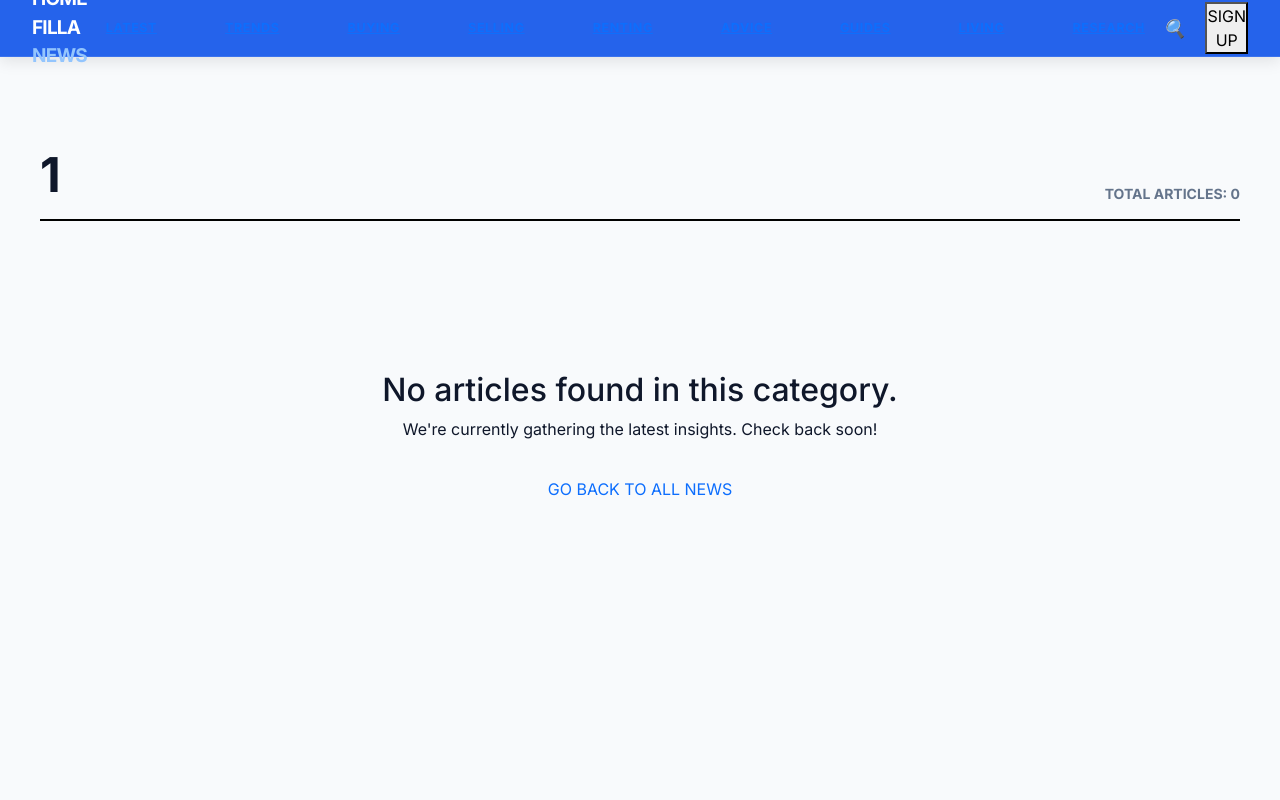
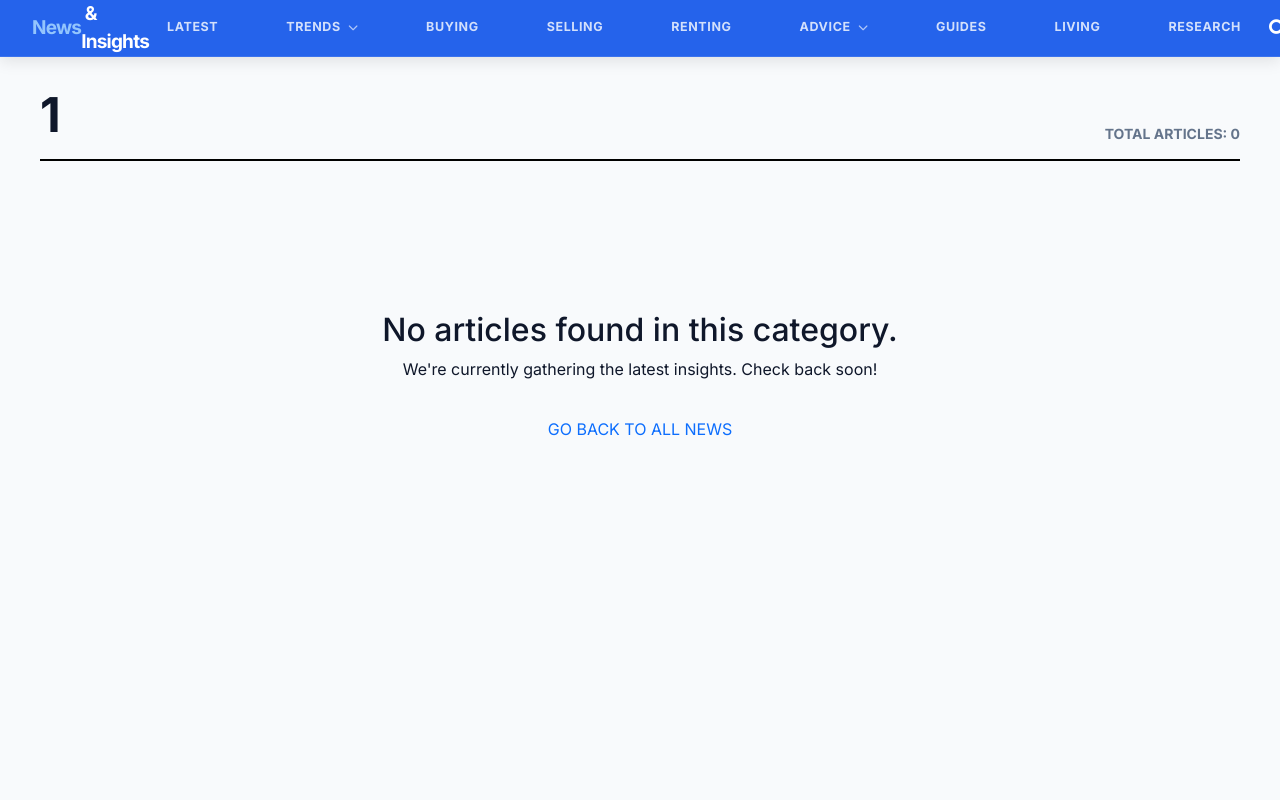
Before and after one commit to noshahi-devs/home-filla-final, an Angular app: page /news/1 in a window 1280 px wide. Shown: the top 800 px of the page. Built offline with nearby package versions, Linux system fonts and the light colour scheme.

Commit message:
make new category page

```diff
--- a/src/app/core/services/news.service.ts
+++ b/src/app/core/services/news.service.ts
@@ -346,4 +346,10 @@ export class NewsService {
     });
     return articles;
   }
+
+  getPopularArticles(category: string): Article[] {
+    // For now, return the first 4 articles as "popular"
+    const all = this.getArticlesByCategory(category);
+    return all.slice(0, 4);
+  }
 }
--- a/src/app/public/news-category/news-category.component.html
+++ b/src/app/public/news-category/news-category.component.html
@@ -1,28 +1,58 @@
+
 <div class="news-page-container">
-  <!-- Fixed Category Header -->
+  <!-- News Sub-Header / Navigation -->
   <nav class="news-nav">
     <div class="news-nav-content">
       <div class="news-brand">
-        <a routerLink="/news" style="text-decoration: none; color: white;">HOME FILLA <span class="sub-brand">NEWS</span></a>
+        <span class="sub-brand">News</span>&nbsp;&amp; Insights
       </div>
       <ul class="category-list">
-        <li *ngFor="let link of navLinks">
-          <a [routerLink]="link.route" [class.active]="link.active">{{ link.name }}</a>
+        <li *ngFor="let link of navLinks" [class.active]="link.active" [class.dropdown-trigger]="link.hasDropdown">
+          <a [routerLink]="link.route" class="link-label" style="text-decoration: none; color: inherit;">
+            {{ link.name }}
+            <i *ngIf="link.hasDropdown" class="fa fa-chevron-down menu-arrow"></i>
+          </a>
+
+          <!-- Dropdown Menu -->
+          <div *ngIf="link.hasDropdown" class="dropdown-menu">
+            <div class="dropdown-inner">
+              <a *ngFor="let item of link.items" [routerLink]="['/news', item.name.toLowerCase().split(' ').join('-')]" class="dropdown-item">
+                {{ item.name }}
+              </a>
+            </div>
+          </div>
         </li>
       </ul>
-      <div class="nav-actions">
-        <i class="search-icon">🔍</i>
-        <button class="sign-up-btn">SIGN UP</button>
+      <div class="nav-extra">
+        <button class="search-trigger">
+          <i class="fa fa-search"></i>
+        </button>
       </div>
     </div>
   </nav>
 
-  <div class="editorial-container" style="padding-top: 40px;">
+  <div class="editorial-container" style="padding-top: 10px;">
     <!-- Category Hero -->
     <header class="section-title-wrap" style="border-bottom: 2px solid #000; padding-bottom: 15px; margin-bottom: 50px;">
       <h1 class="sub-section-title" style="font-size: 48px; letter-spacing: -1px;">{{ categoryTitle }}</h1>
       <span style="font-weight: 800; font-size: 14px; color: #64748b;">TOTAL ARTICLES: {{ articles.length }}</span>
     </header>
+
+    <!-- Most Popular Section -->
+    <section class="popular-section" *ngIf="popularArticles.length > 0" style="margin-bottom: 80px;">
+      <h2 style="font-size: 24px; font-weight: 800; margin-bottom: 30px; border-bottom: 2px solid #000; padding-bottom: 10px; display: inline-block;">Most popular {{ categoryTitle | titlecase }} articles</h2>
+
+      <div class="popular-grid" style="display: grid; grid-template-columns: repeat(4, 1fr); gap: 30px;">
+        <div class="pop-card" *ngFor="let pop of popularArticles">
+          <div class="pop-img-box" style="height: 180px; margin-bottom: 15px; border-radius: 8px; overflow: hidden;">
+            <img [src]="pop.imageUrl" [alt]="pop.title" style="width: 100%; height: 100%; object-fit: cover;">
+          </div>
+          <span style="font-size: 11px; font-weight: 900; color: #2563eb; letter-spacing: 1px;">{{ categoryTitle }}</span>
+          <h3 style="font-size: 16px; margin-top: 5px; line-height: 1.4; font-weight: 800;">{{ pop.title }}</h3>
+          <p style="font-size: 14px; color: #64748b; margin-top: 10px; display: -webkit-box; -webkit-line-clamp: 3; -webkit-box-orient: vertical; overflow: hidden;">{{ pop.excerpt || 'Essential expert analysis and the latest news updates for home buyers and sellers.' }}</p>
+        </div>
+      </div>
+    </section>
 
     <div class="editorial-split-grid" *ngIf="articles.length > 0">
       <!-- Main Feed -->
--- a/src/app/public/news-category/news-category.component.ts
+++ b/src/app/public/news-category/news-category.component.ts
@@ -2,12 +2,13 @@ import { Component, OnInit } from '@angular/core';
 import { CommonModule } from '@angular/common';
 import { ActivatedRoute, RouterModule } from '@angular/router';
 import { NewsService, Article } from '../../core/services/news.service';
+import { SiteHeaderComponent } from '../../shared/components/site-header/site-header.component';
 import { SiteFooterComponent } from '../../shared/components/site-footer/site-footer.component';
 
 @Component({
   selector: 'app-news-category',
   standalone: true,
-  imports: [CommonModule, RouterModule, SiteFooterComponent],
+  imports: [CommonModule, RouterModule, SiteHeaderComponent, SiteFooterComponent],
   templateUrl: './news-category.component.html',
   styleUrls: ['../news-insights/news-insights.css', './news-category.component.css']
 })
@@ -15,6 +16,7 @@ export class NewsCategoryComponent implements OnInit {
   categorySlug: string = '';
   categoryTitle: string = '';
   articles: Article[] = [];
+  popularArticles: Article[] = [];
   navLinks: any[] = [];
 
   constructor(
@@ -29,6 +31,7 @@ export class NewsCategoryComponent implements OnInit {
       this.categorySlug = params['category'];
       this.categoryTitle = this.categorySlug.replace(/-/g, ' ').toUpperCase();
       this.articles = this.newsService.getArticlesByCategory(this.categorySlug);
+      this.popularArticles = this.newsService.getPopularArticles(this.categorySlug);
 
       // Update active state in navLinks
       this.navLinks.forEach(link => {
--- a/src/app/public/news-insights/news-insights.css
+++ b/src/app/public/news-insights/news-insights.css
@@ -160,7 +160,7 @@
 /* ─── Editorial Layout ─── */
 .editorial-container {
   max-width: 1320px;
-  margin: 50px auto;
+  margin: 20px auto;
   padding: 0 40px;
 }
 
```
